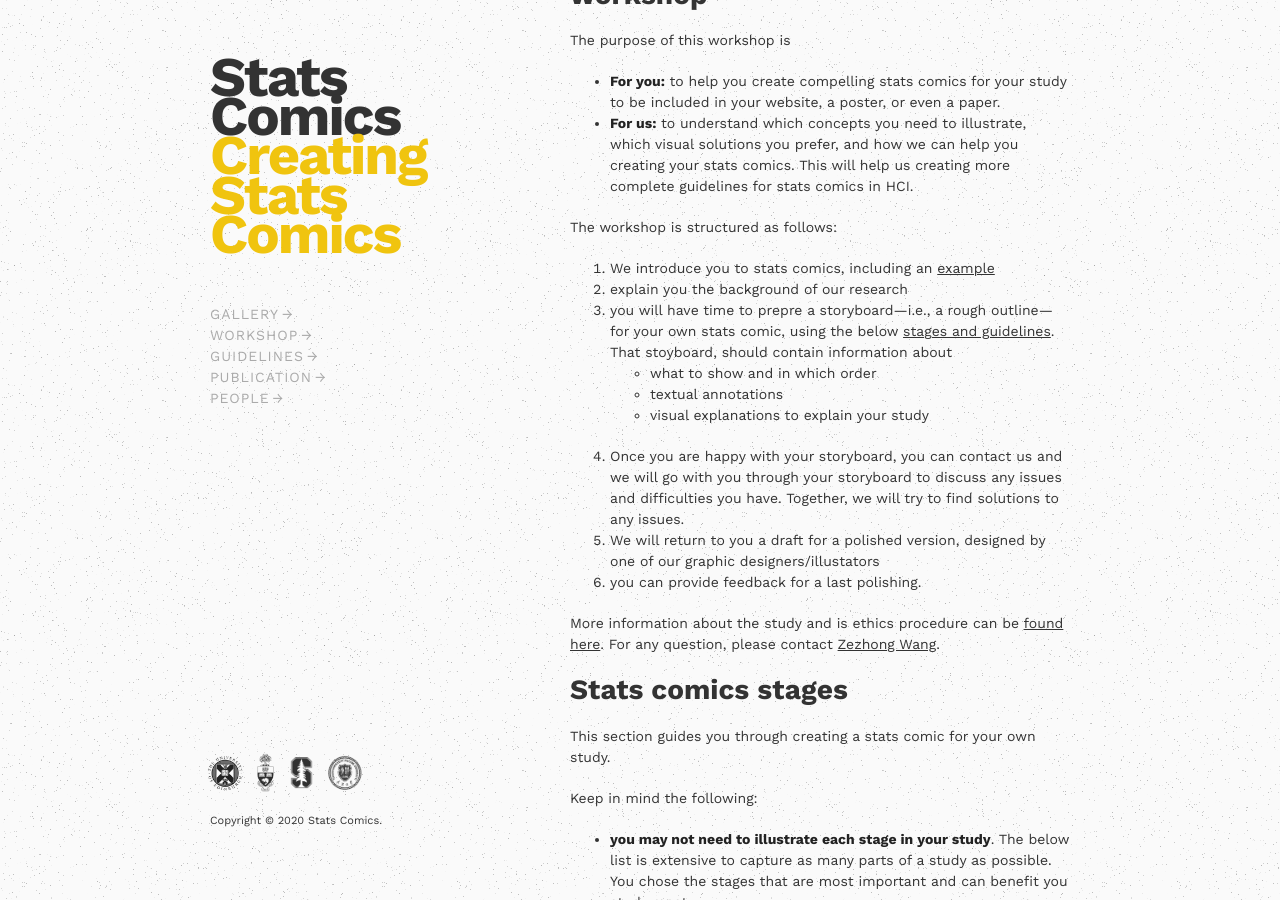
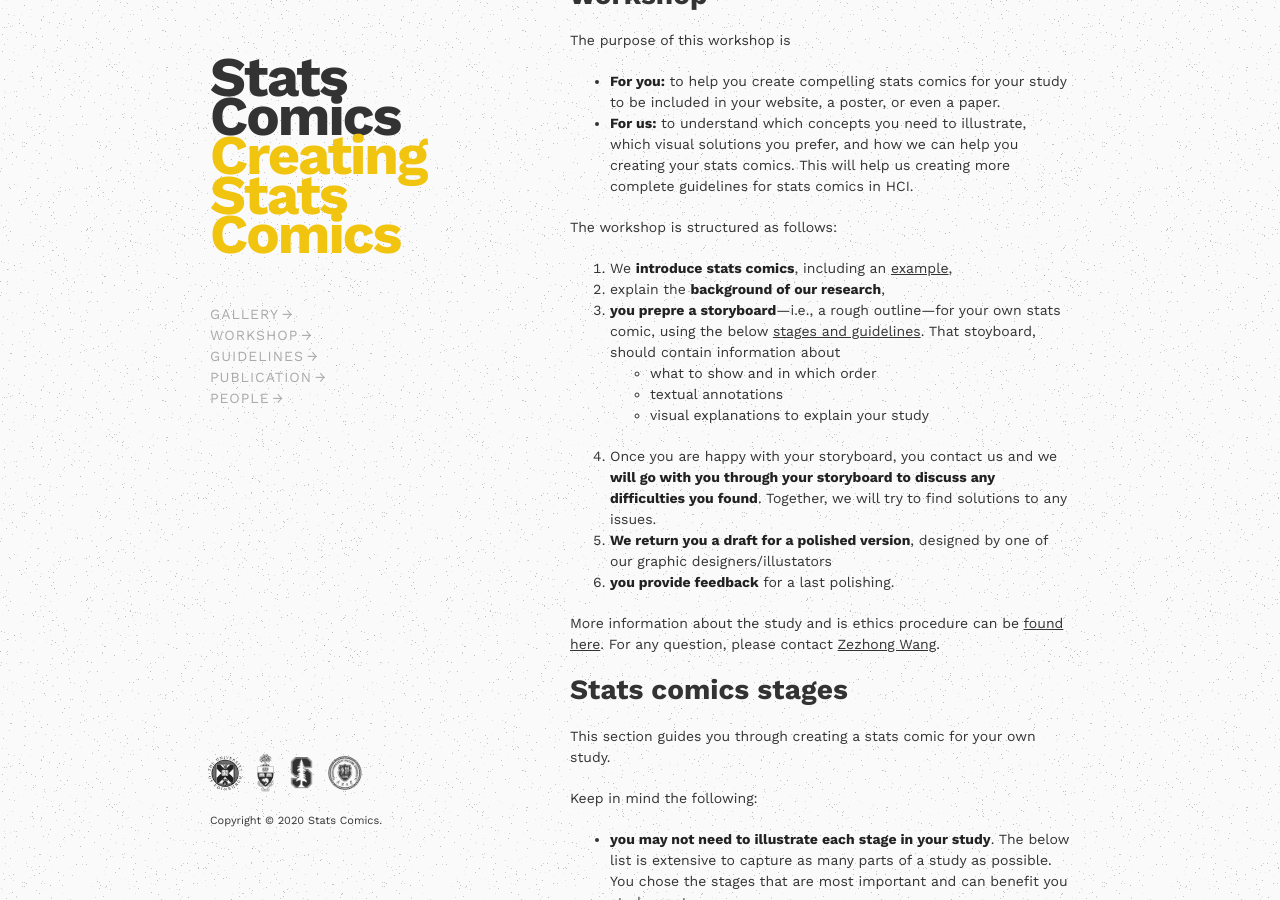
Before and after one commit to statscomics/statscomics.github.io, a Jekyll site: the page built from guidelines.md, in a window 1280 px wide and 900 px high, scrolled down 826 px. Built offline with Jekyll 4.4.1, drawn with Linux system fonts in a browser that asks for light colours; our own code applies the rules of GitHub Pages for plain Markdown files; a script that is not in the unit is left out.

Commit message:
Update guidelines.md

```diff
--- a/guidelines.md
+++ b/guidelines.md
@@ -25,15 +25,15 @@ The purpose of this workshop is
 * __For us:__ to understand which concepts you need to illustrate, which visual solutions you prefer, and how we can help you creating your stats comics. This will help us creating more complete guidelines for stats comics in HCI.
 
 The workshop is structured as follows:
-1. We introduce you to stats comics, including an [example](examples.html)
-2. explain you the background of our research
-3. you will have time to prepre a storyboard---i.e., a rough outline---for your own stats comic, using the below [stages and guidelines](#stats-comics-stages). That stoyboard, should contain information about
+1. We __introduce stats comics__, including an [example](examples.html),
+2. explain the __background of our research__,
+3. __you prepre a storyboard__---i.e., a rough outline---for your own stats comic, using the below [stages and guidelines](#stats-comics-stages). That stoyboard, should contain information about
   * what to show and in which order
   * textual annotations
   * visual explanations to explain your study
-4. Once you are happy with your storyboard, you can contact us and we will go with you through your storyboard to discuss any issues and difficulties you have. Together, we will try to find solutions to any issues.
-5. We will return to you a draft for a polished version, designed by one of our graphic designers/illustators
-6. you can provide feedback for a last polishing.
+4. Once you are happy with your storyboard, you contact us and we __will go with you through your storyboard to discuss any  difficulties you found__. Together, we will try to find solutions to any issues.
+5. __We return you a draft for a polished version__, designed by one of our graphic designers/illustators
+6. __you provide feedback__ for a last polishing.
 
 More information about the study and is ethics procedure can be [found here](workshop.html). For any question, please contact [Zezhong Wang](mailto:zezhong.wang@ed.ac.uk).
 
```
